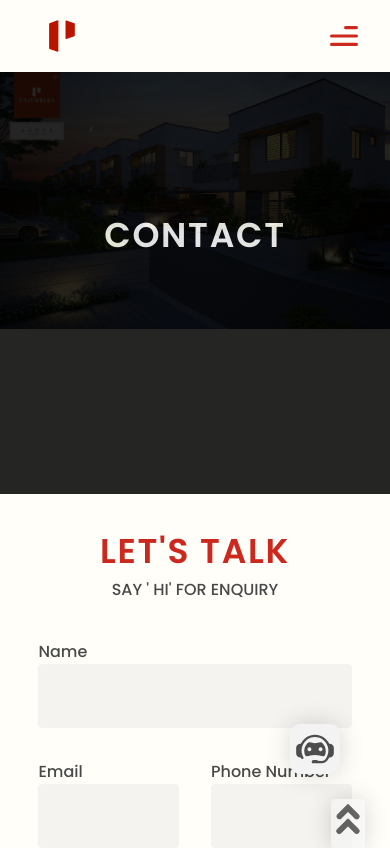
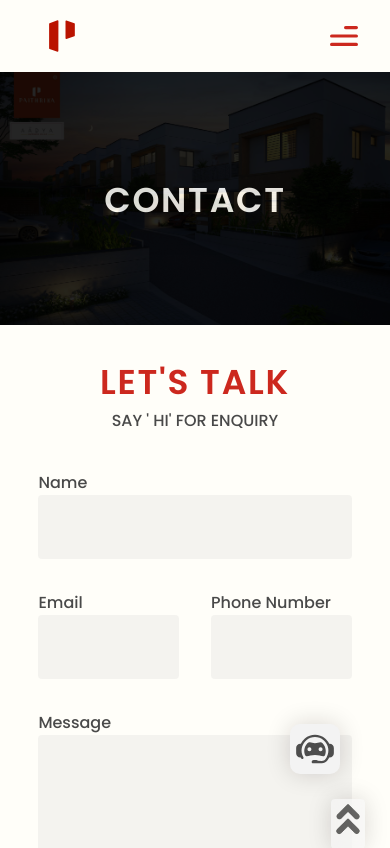
Before and after one commit to 4N1Z/PaithrikaHome, a React (Vite) app: page /Contact in a window 390 px wide. Shown: the top 848 px of the page. Built offline with nearby package versions, Linux system fonts and the light colour scheme.

Commit message:
contact added

```diff
--- a/src/pages/Contact/Contact.css
+++ b/src/pages/Contact/Contact.css
@@ -115,3 +115,21 @@ textarea {
         border-radius: 4px;
 
 }
+
+@media screen and (max-width:580px){
+    .ContactImageContainer{
+        background-repeat: no-repeat;
+        background-size: 100%;
+        background-position: cover;
+        min-height: 30vh;
+
+    }
+    .blackOverlayContact{
+        min-height: 30vh;
+
+    }
+    .contactOverlayTitle{
+        padding-top: 3em;
+    }
+
+}
```
